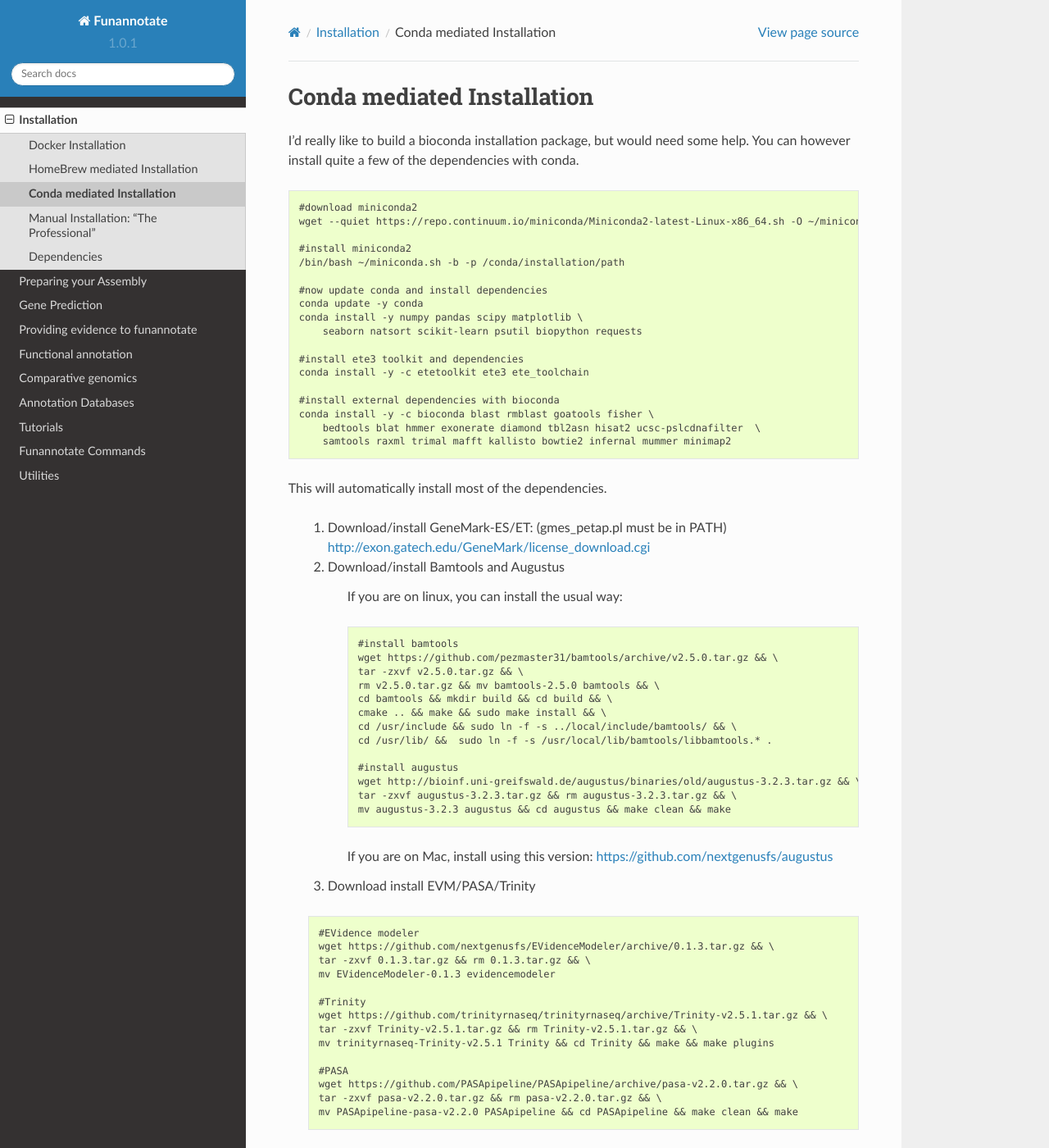
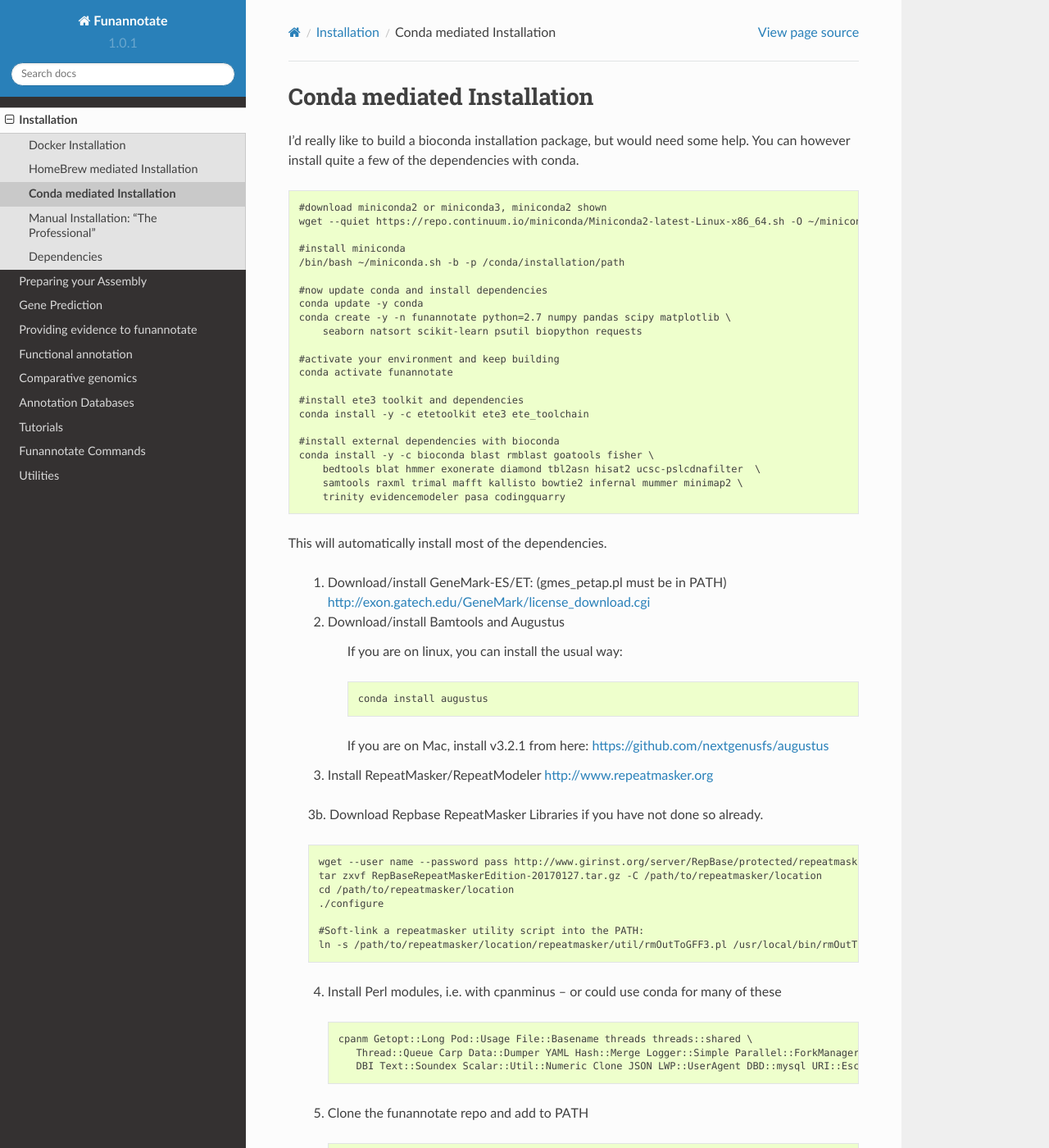
Before and after one commit to nextgenusfs/funannotate, a Sphinx documentation site: the page built from docs/conda.rst, in a window 1280 px wide and 1400 px high. Shown: the whole window at 82% size. Built offline with Sphinx 7.4.7 and the Read the Docs theme 2.0.0, drawn with Linux system fonts in a browser that asks for light colours; some of the changed text lies outside the part shown.

Commit message:
update conda docs

```diff
--- a/docs/conda.rst
+++ b/docs/conda.rst
@@ -8,16 +8,19 @@ I'd really like to build a bioconda installation package, but would need some he
 
 .. code-block:: none
 
-    #download miniconda2
+    #download miniconda2 or miniconda3, miniconda2 shown
     wget --quiet https://repo.continuum.io/miniconda/Miniconda2-latest-Linux-x86_64.sh -O ~/miniconda.sh
 
-    #install miniconda2
+    #install miniconda
     /bin/bash ~/miniconda.sh -b -p /conda/installation/path
 
     #now update conda and install dependencies
     conda update -y conda
-    conda install -y numpy pandas scipy matplotlib \
+    conda create -y -n funannotate python=2.7 numpy pandas scipy matplotlib \
         seaborn natsort scikit-learn psutil biopython requests
+
+    #activate your environment and keep building
+    conda activate funannotate
 
     #install ete3 toolkit and dependencies
     conda install -y -c etetoolkit ete3 ete_toolchain
@@ -25,7 +28,8 @@ I'd really like to build a bioconda installation package, but would need some he
     #install external dependencies with bioconda
     conda install -y -c bioconda blast rmblast goatools fisher \
         bedtools blat hmmer exonerate diamond tbl2asn hisat2 ucsc-pslcdnafilter  \
-        samtools raxml trimal mafft kallisto bowtie2 infernal mummer minimap2
+        samtools raxml trimal mafft kallisto bowtie2 infernal mummer minimap2 \
+        trinity evidencemodeler pasa codingquarry
 
 
 This will automatically install most of the dependencies.
@@ -39,46 +43,14 @@ This will automatically install most of the dependencies.
 
         .. code-block:: none
 
-            #install bamtools
-            wget https://github.com/pezmaster31/bamtools/archive/v2.5.0.tar.gz && \
-            tar -zxvf v2.5.0.tar.gz && \
-            rm v2.5.0.tar.gz && mv bamtools-2.5.0 bamtools && \
-            cd bamtools && mkdir build && cd build && \
-            cmake .. && make && sudo make install && \
-            cd /usr/include && sudo ln -f -s ../local/include/bamtools/ && \
-            cd /usr/lib/ &&  sudo ln -f -s /usr/local/lib/bamtools/libbamtools.* .
+            conda install augustus
 
-            #install augustus
-            wget http://bioinf.uni-greifswald.de/augustus/binaries/old/augustus-3.2.3.tar.gz && \
-            tar -zxvf augustus-3.2.3.tar.gz && rm augustus-3.2.3.tar.gz && \
-            mv augustus-3.2.3 augustus && cd augustus && make clean && make
+        If you are on Mac, install v3.2.1 from here: https://github.com/nextgenusfs/augustus
 
-        If you are on Mac, install using this version: https://github.com/nextgenusfs/augustus
-
-    3. Download install EVM/PASA/Trinity
-
-    .. code-block:: none
-
-        #EVidence modeler
-        wget https://github.com/nextgenusfs/EVidenceModeler/archive/0.1.3.tar.gz && \
-        tar -zxvf 0.1.3.tar.gz && rm 0.1.3.tar.gz && \
-        mv EVidenceModeler-0.1.3 evidencemodeler
-
-        #Trinity
-        wget https://github.com/trinityrnaseq/trinityrnaseq/archive/Trinity-v2.5.1.tar.gz && \
-        tar -zxvf Trinity-v2.5.1.tar.gz && rm Trinity-v2.5.1.tar.gz && \
-        mv trinityrnaseq-Trinity-v2.5.1 Trinity && cd Trinity && make && make plugins
-
-        #PASA
-        wget https://github.com/PASApipeline/PASApipeline/archive/pasa-v2.2.0.tar.gz && \
-        tar -zxvf pasa-v2.2.0.tar.gz && rm pasa-v2.2.0.tar.gz && \
-        mv PASApipeline-pasa-v2.2.0 PASApipeline && cd PASApipeline && make clean && make
+    3.  Install RepeatMasker/RepeatModeler  http://www.repeatmasker.org
 
 
-    4.  Install RepeatMasker/RepeatModeler  http://www.repeatmasker.org
-
-
-    4b. Download Repbase RepeatMasker Libraries if you have not done so already.
+    3b. Download Repbase RepeatMasker Libraries if you have not done so already.
 
     .. code-block:: none
 
@@ -90,7 +62,7 @@ This will automatically install most of the dependencies.
         #Soft-link a repeatmasker utility script into the PATH:
         ln -s /path/to/repeatmasker/location/repeatmasker/util/rmOutToGFF3.pl /usr/local/bin/rmOutToGFF3.pl
 
-    5. Install Perl modules, i.e. with cpanminus
+    4. Install Perl modules, i.e. with cpanminus -- or could use conda for many of these
 
      .. code-block:: none
 
@@ -98,8 +70,16 @@ This will automatically install most of the dependencies.
             Thread::Queue Carp Data::Dumper YAML Hash::Merge Logger::Simple Parallel::ForkManager \
             DBI Text::Soundex Scalar::Util::Numeric Clone JSON LWP::UserAgent DBD::mysql URI::Escape
 
+    5. Clone the funannotate repo and add to PATH
 
-    6.  Setup funannotate databases:
+     .. code-block:: none
+
+        git clone https://github.com/nextgenusfs/funannotate.git
+
+        #add to PATH
+        ln -s /path/to/funannotate/funannotate /path/to/conda/envs/funannotate/bin/funannotate
+
+    6.  Setup funannotate databases, specify any location you have read/write access to to `-d`
 
     .. code-block:: none
 
```
